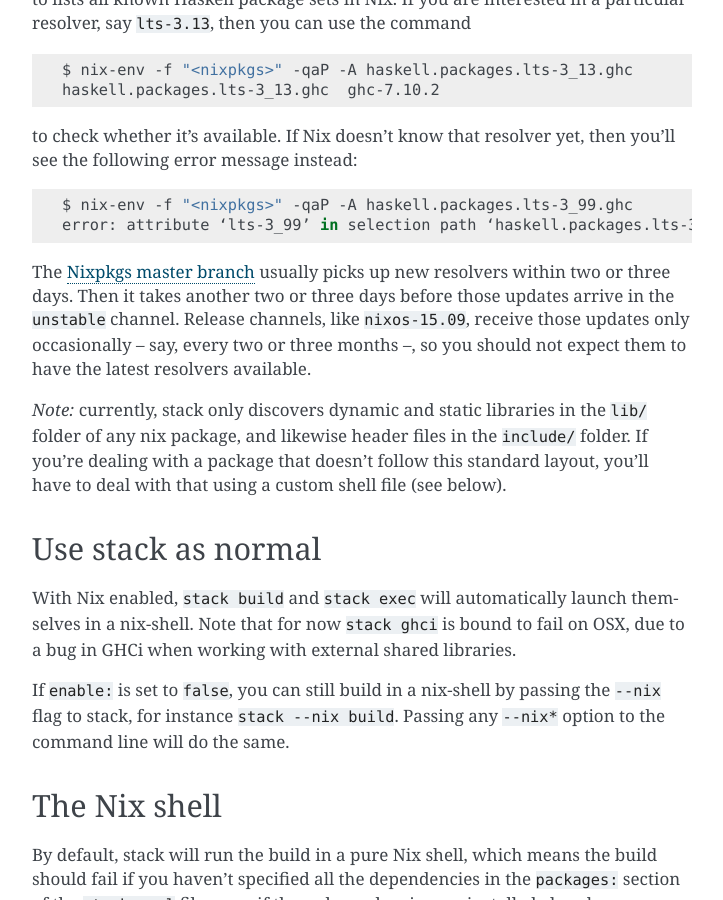
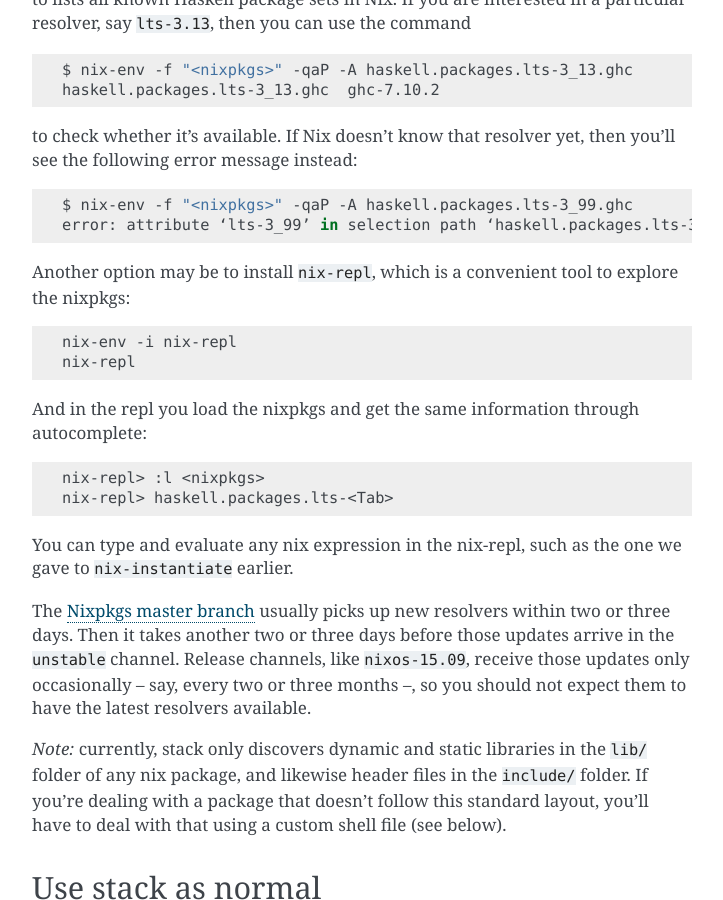
Before and after one commit to commercialhaskell/stack, a Sphinx documentation site: the page built from doc/nix_integration.md, in a window 1280 px wide and 900 px high, scrolled down 999 px. Shown: the whole window, without its empty margins (388-1111 px from the left). Built offline with Sphinx 7.4.7, drawn with Linux system fonts in a browser that asks for light colours.

Commit message:
Added a mention of nix-repl in Nix doc

````diff
--- a/doc/nix_integration.md
+++ b/doc/nix_integration.md
@@ -59,6 +59,22 @@
 $ nix-env -f "<nixpkgs>" -qaP -A haskell.packages.lts-3_99.ghc
 error: attribute ‘lts-3_99’ in selection path ‘haskell.packages.lts-3_99.ghc’ not found
 ```
+
+Another option may be to install `nix-repl`, which is a convenient tool to explore the nixpkgs:
+
+```sh
+nix-env -i nix-repl
+nix-repl
+```
+
+And in the repl you load the nixpkgs and get the same information through autocomplete:
+
+```sh
+nix-repl> :l <nixpkgs>
+nix-repl> haskell.packages.lts-<Tab>
+```
+
+You can type and evaluate any nix expression in the nix-repl, such as the one we gave to `nix-instantiate` earlier.
 
 The [Nixpkgs master branch](https://github.com/NixOS/nixpkgs/tree/master/pkgs/development/haskell-modules)
 usually picks up new resolvers within two or three days. Then it takes another
````
